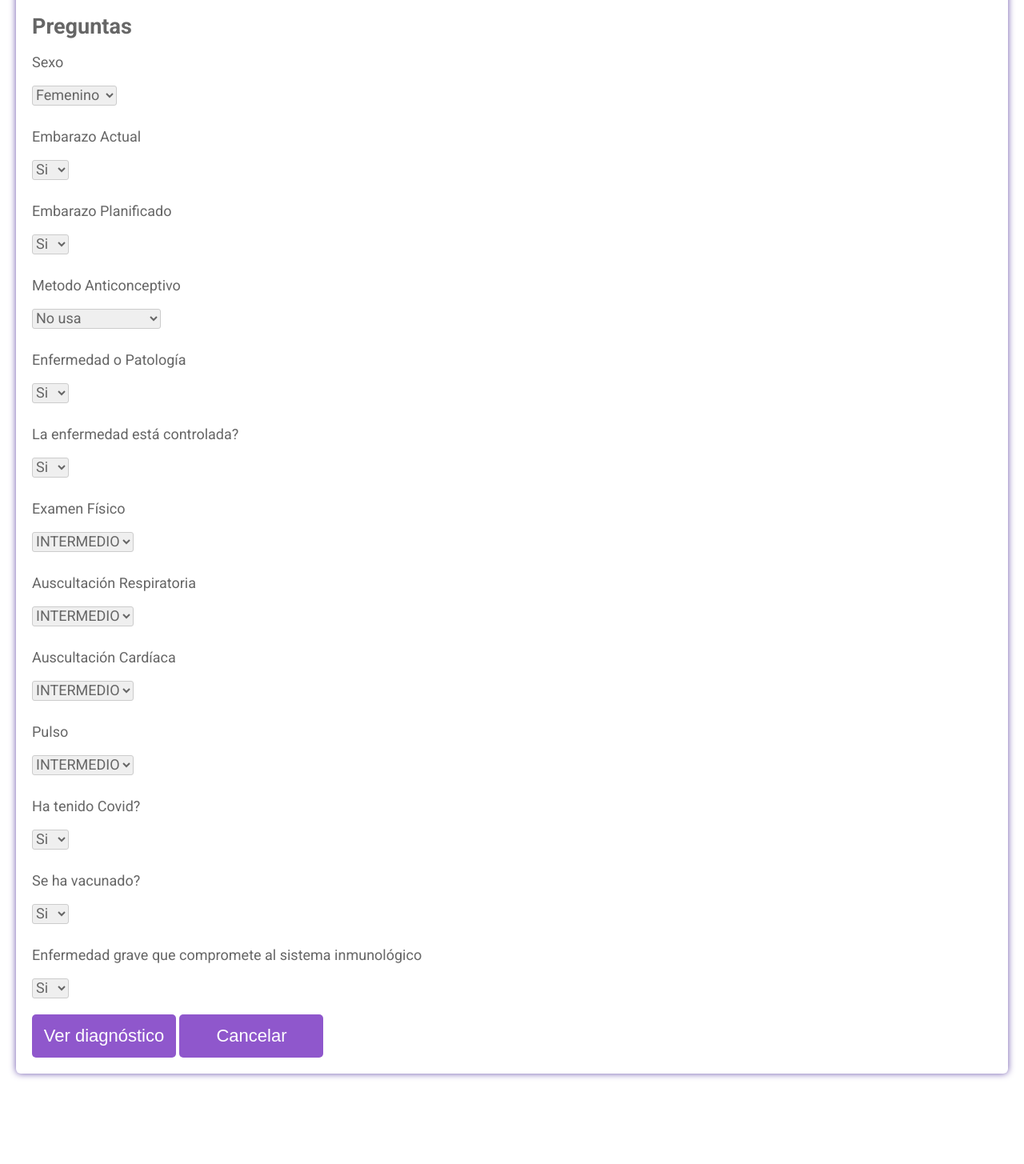
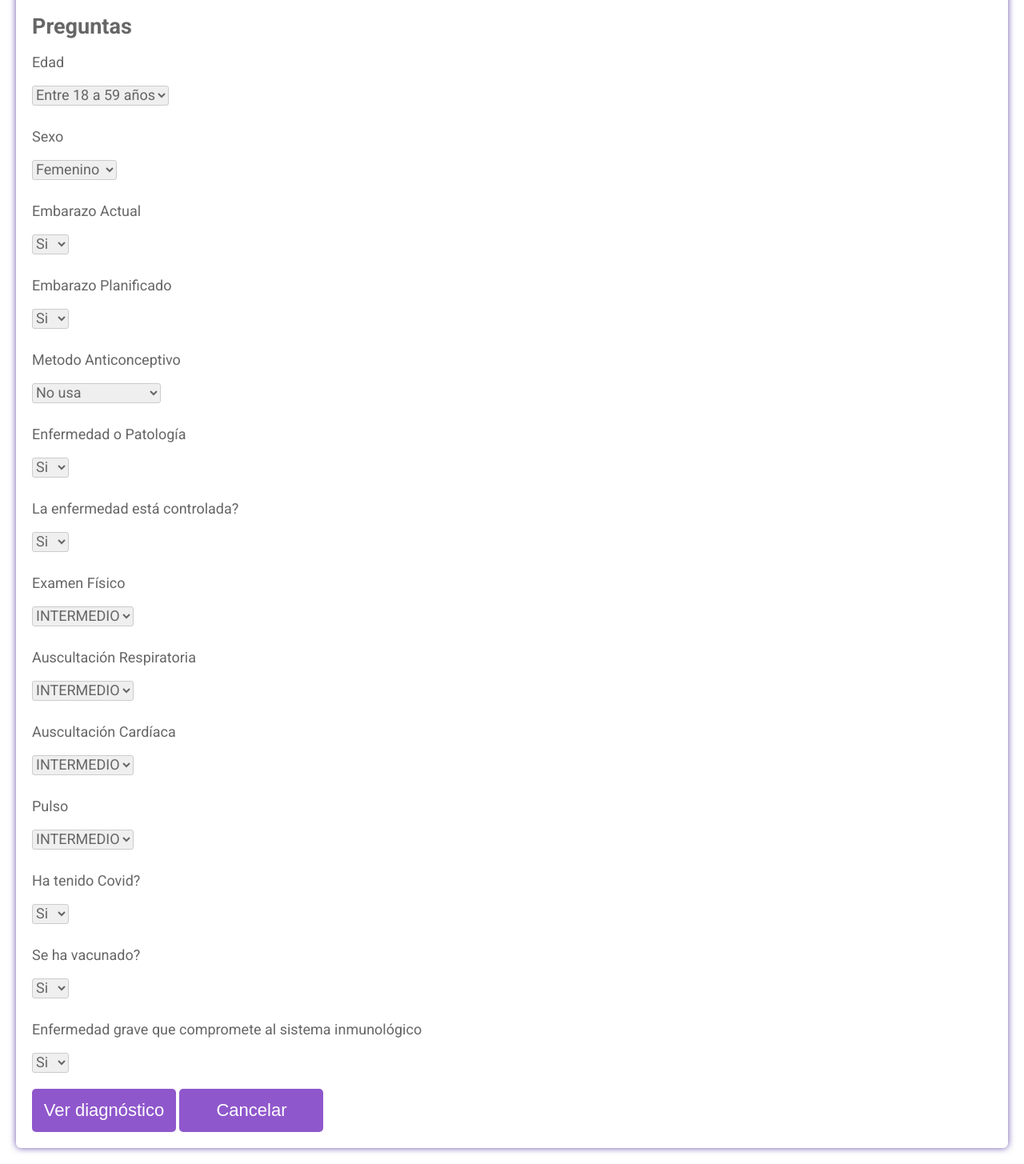
Before and after one commit to JulietaCaceres/TP-Fallas, a Flask app: page /encuesta in a window 1280 px wide. Shown: the part 340-1795 px from the top of the page at 80% size. Before the commit the page ends 1688 px from the top, so only its background shows below. Run offline with Flask 2, Linux system fonts and the light colour scheme; parts of the project's set-up code (start-up, migrations or seed data) failed here and were passed over; some libraries are stand-ins or nearby versions.

Commit message:
Adding edad dropdown

```diff
--- a/templates/init.html
+++ b/templates/init.html
@@ -200,6 +200,14 @@
         </div>
         <h2>Preguntas</h2>
         <div class="item">
+          <p>Edad</p>
+          <select id="edad" name="edad" required>
+            <option selected value="Entre 18 a 59 años">Entre 18 a 59 años</option>
+            <option value="Menor a 18 años">Menor a 18 años</option>
+            <option value="Mayor a 59 años">Mayor a 59 años</option>
+          </select>
+        </div>
+        <div class="item">
             <p>Sexo</p>
             <select id="sexo" name="sexo" required>
               <option selected value="FEMENINO">Femenino</option>
```
